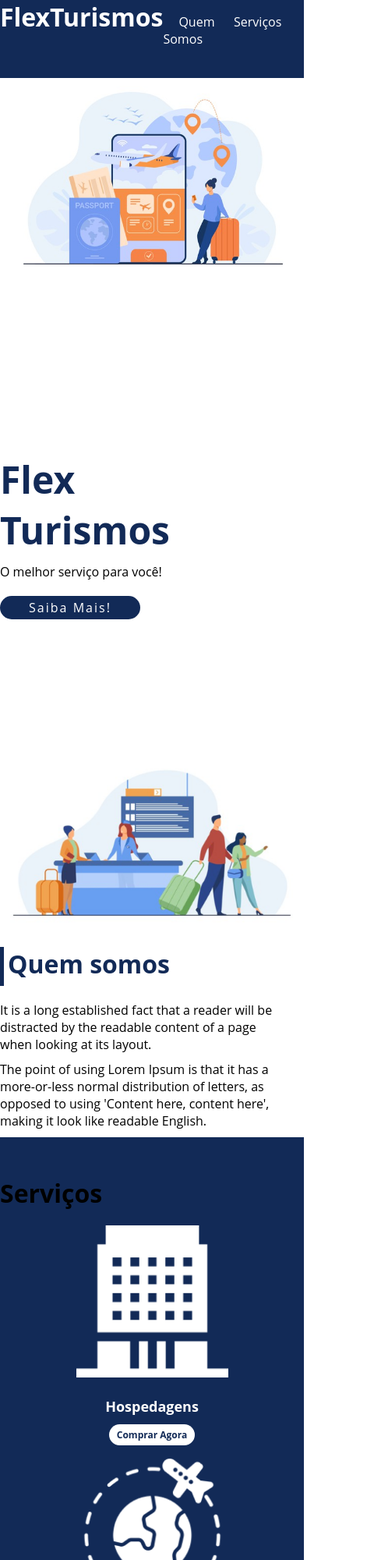
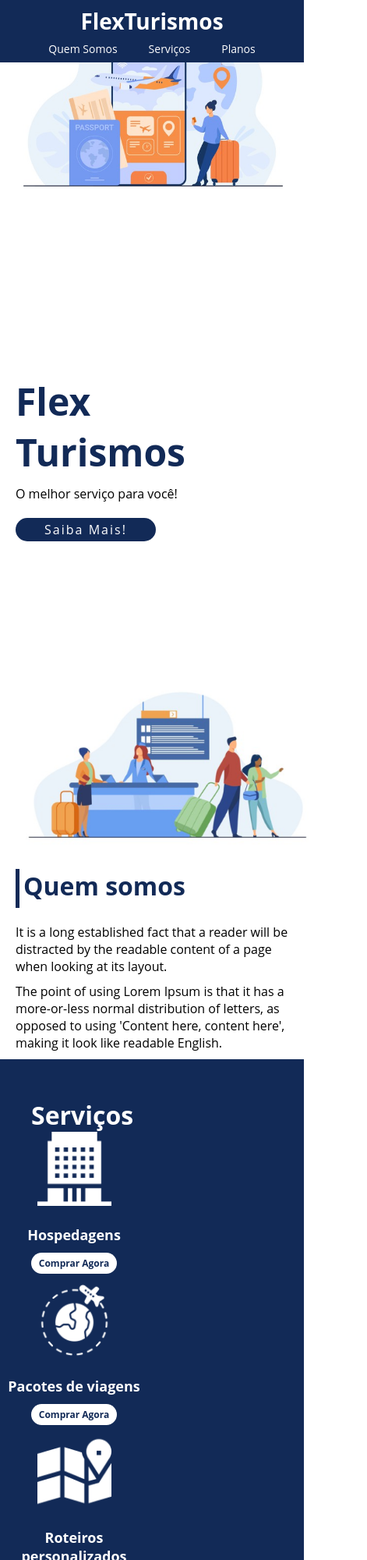
Before and after one commit to OliverioJunior/Projeto-Responsivo-DIO, a plain HTML site: page index.html in a window 390 px wide. Shown: the top 2000 px of the page at 78% size, 471 px wide, since content can reach past the window. Drawn offline with Linux system fonts and the light colour scheme.

Commit message:
Finalizar Responsividade

```diff
--- a/index.html
+++ b/index.html
@@ -50,8 +50,8 @@
 
     </div>
     <div class="container-externo" id='servicos'>
-        <div class="flex-container">
-            <div>
+        <div class="flex-container items-org">
+            <div class="text-servicos">
                 <h2>Serviços</h2>
             </div>
 
--- a/responsive.css
+++ b/responsive.css
@@ -3,7 +3,10 @@
         flex-direction: column;
     }
     header{
-        align-items: baseline;
+
+        position: absolute;
+        font-size: 14px;
+        flex-direction: column;
     }
     .apresentação{
         flex-direction: column-reverse;
@@ -12,9 +15,13 @@
 
         width: 100%;
     }
+   .texto-apresentação {
+       padding-left: 40px;
+    }
 
     #quem-somos{
         flex-direction: column-reverse;
+        padding-left: 20px;
     }
     #quem-somos img{
         min-width: 320px;
--- a/style.css
+++ b/style.css
@@ -32,7 +32,7 @@ header{
     background: #122A57;
     align-items: center;
     justify-content: space-evenly;
-    height: 100px;
+    height: 80px;
     width: 100vw;
     color: white;
 }
@@ -120,19 +120,32 @@ header{
     flex-direction: column;
     padding-top: 50px ;
     padding-bottom: 100px;
+    justify-content: space-between;
 }
 #servicos h2{
-    color: while;
+    color: #fff;
     font-size: 32px;
-    margin-bottom: 20px;
+    margin-left: 40px;
+}
+.text-servicos{
+    display: flex;
+}
+.list-servicos{
+    display: flex;
+    justify-content: space-between
+
+
 }
 
-.list-servicos{
+.items-org{
     display: flex;
-   justify-content: space-between;
+    justify-content: space-between;
+
+
 }
 .list-servicos .item-servicos{
     text-align: center;
+    margin-right: 200px;
 }
 
 .item-servicos a {
@@ -155,6 +168,7 @@ header{
     font-size: 18px;
     color: #fff;
     margin-top: 20px;
+
 }
 
 .item-servicos img{
@@ -169,6 +183,7 @@ header{
 }
 #planos h2{
     font-size: 32px;
+    margin-left: 40px;
 }
 
 .lista-plano{
@@ -181,6 +196,7 @@ header{
     flex: 1;
     border: 5px solid #122A57;
     margin-right: 20px;
+    margin-left: 40px;
     padding: 10px;
     max-width: 240px;
 }
```
